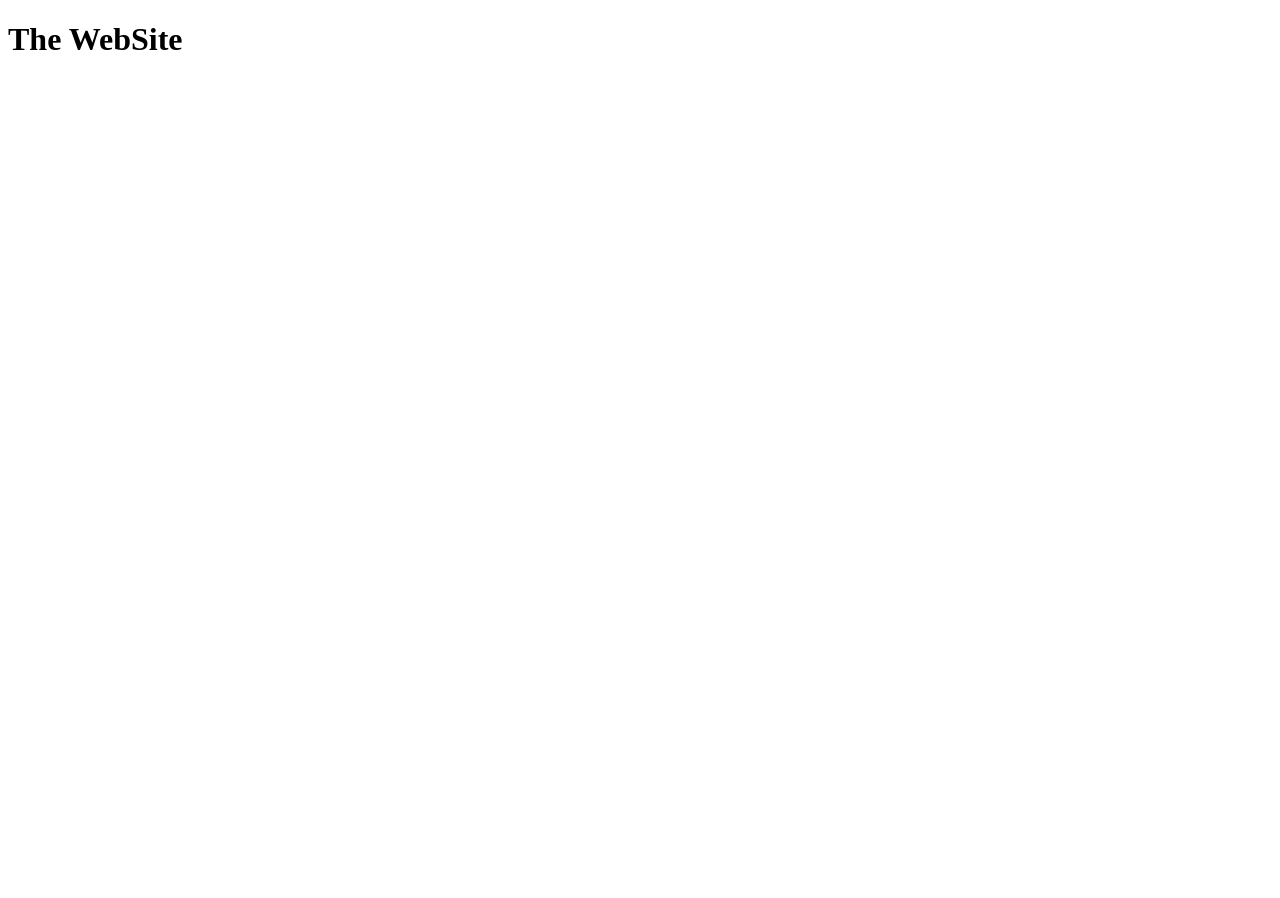
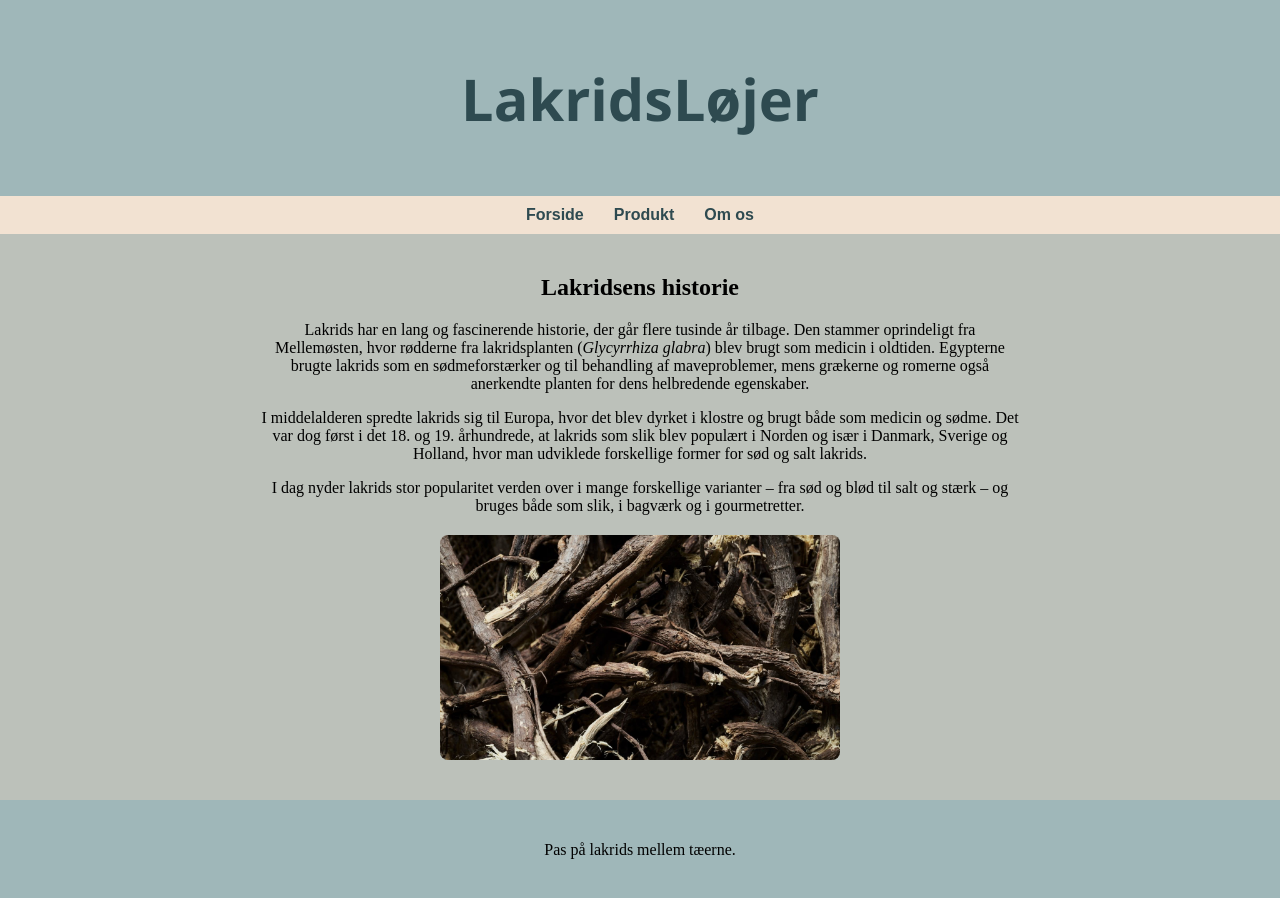
Before and after one commit to MrShovelhead/website-demo, a plain HTML site: page index.html in a window 1280 px wide. Before the commit the page ends 800 px from the top, so only its background shows below. Drawn offline with Linux system fonts and the light colour scheme.

Commit message:
added CSS and Image
Added CSS styling and a image for the index.html

```diff
--- a/index.html
+++ b/index.html
@@ -4,20 +4,39 @@
     <meta charset="UTF-8">
     <meta name="viewport" content="width=device-width, initial-scale=1.0">
     <link rel="stylesheet" href="stylesheet.css">
-    <title>The WebSite</title>
+    <title>LakridsLøjer</title>
 </head>
 <body>
     <header>
-        <h1>The WebSite</h1>
+        <h1>LakridsLøjer</h1>
     </header>
-    <nav>
-
+    <nav class="navbar">
+        <ul class="nav-links">
+            <li><a href="#">Forside</a></li>
+            <li><a href="#">Produkt</a></li>
+            <li><a href="#">Om os</a></li>
+        </ul>
     </nav>
     <main>
 
+        <section>
+            <h2>Lakridsens historie</h2>
+            <p>
+                Lakrids har en lang og fascinerende historie, der går flere tusinde år tilbage. Den stammer oprindeligt fra Mellemøsten, hvor rødderne fra lakridsplanten (<em>Glycyrrhiza glabra</em>) blev brugt som medicin i oldtiden. Egypterne brugte lakrids som en sødmeforstærker og til behandling af maveproblemer, mens grækerne og romerne også anerkendte planten for dens helbredende egenskaber.
+            </p>
+            <p>
+                I middelalderen spredte lakrids sig til Europa, hvor det blev dyrket i klostre og brugt både som medicin og sødme. Det var dog først i det 18. og 19. århundrede, at lakrids som slik blev populært i Norden og især i Danmark, Sverige og Holland, hvor man udviklede forskellige former for sød og salt lakrids.
+            </p>
+            <p>
+                I dag nyder lakrids stor popularitet verden over i mange forskellige varianter – fra sød og blød til salt og stærk – og bruges både som slik, i bagværk og i gourmetretter.
+            </p>
+            <img id="img-lakridsrod" src="img/lakridsrod.jpg" alt="Lakridsrod">
+        </section>
+
+
     </main>
     <footer>
-
+        <p>Pas på lakrids mellem tæerne.</p>
     </footer>
 
 
--- a/stylesheet.css
+++ b/stylesheet.css
@@ -0,0 +1,105 @@
+body {
+    margin: 0;
+    background-color: #F2E2D2;
+}
+
+header{
+    background-color: #9FB7B9;
+    text-align: center;
+    padding: 20px;
+    font-size: 1.8rem;
+    font-family: 'Segoe UI', sans-serif;
+    font-weight: bold;
+    color: #2E4A50;
+}
+
+.navbar{
+    background-color: #F2E2D2;
+    padding: 10px 0;
+}
+
+.nav-links{
+    list-style-type: none;
+    display: flex;
+    justify-content: center;
+    margin: 0;
+    padding: 0;
+}
+
+.nav-links li {
+    margin: 0 15px;
+}
+
+.nav-links a {
+    text-decoration: none;
+    color: #2E4A50;
+    font-weight: bold;
+    font-family: sans-serif;
+    transition: color 0.3s;
+}
+
+.nav-links a:hover{
+    color: #1E1E1E;
+    text-decoration: underline;
+}
+
+main{
+    background-color: #BCC1BA;
+    width: 100%;
+    display: flex;
+    justify-content: center;
+
+}
+section{
+    width: 100%;
+    max-width: 800px;
+    padding: 20px;
+    text-align: center;
+    box-sizing: border-box;
+}
+
+#img-lakridsrod {
+  display: block;
+  margin: 20px auto;
+  width: 100%;
+  max-width: 400px;
+  height: auto;
+  border-radius: 8px;
+
+}
+
+
+footer{
+    display: block;
+    clear: both;
+    background-color: #9FB7B9;
+    text-align: center;
+    padding: 25px;
+}
+
+footer a {
+    color: #2E4A50;
+    text-decoration: none;
+}
+
+footer a:hover {
+    text-decoration: underline;
+    color: #1E1E1E;
+}
+
+@media (max-width: 600px) {
+    .nav-links {
+        flex-direction: column;
+        align-items: center;
+        height: auto;
+    }
+
+    .nav-links li {
+        margin: 10px 0;
+    }
+
+    .navbar {
+        height: auto;
+        padding: 10px 0;
+    }
+}
```
Also changed, not shown: img/lakridsrod.jpg (added).
